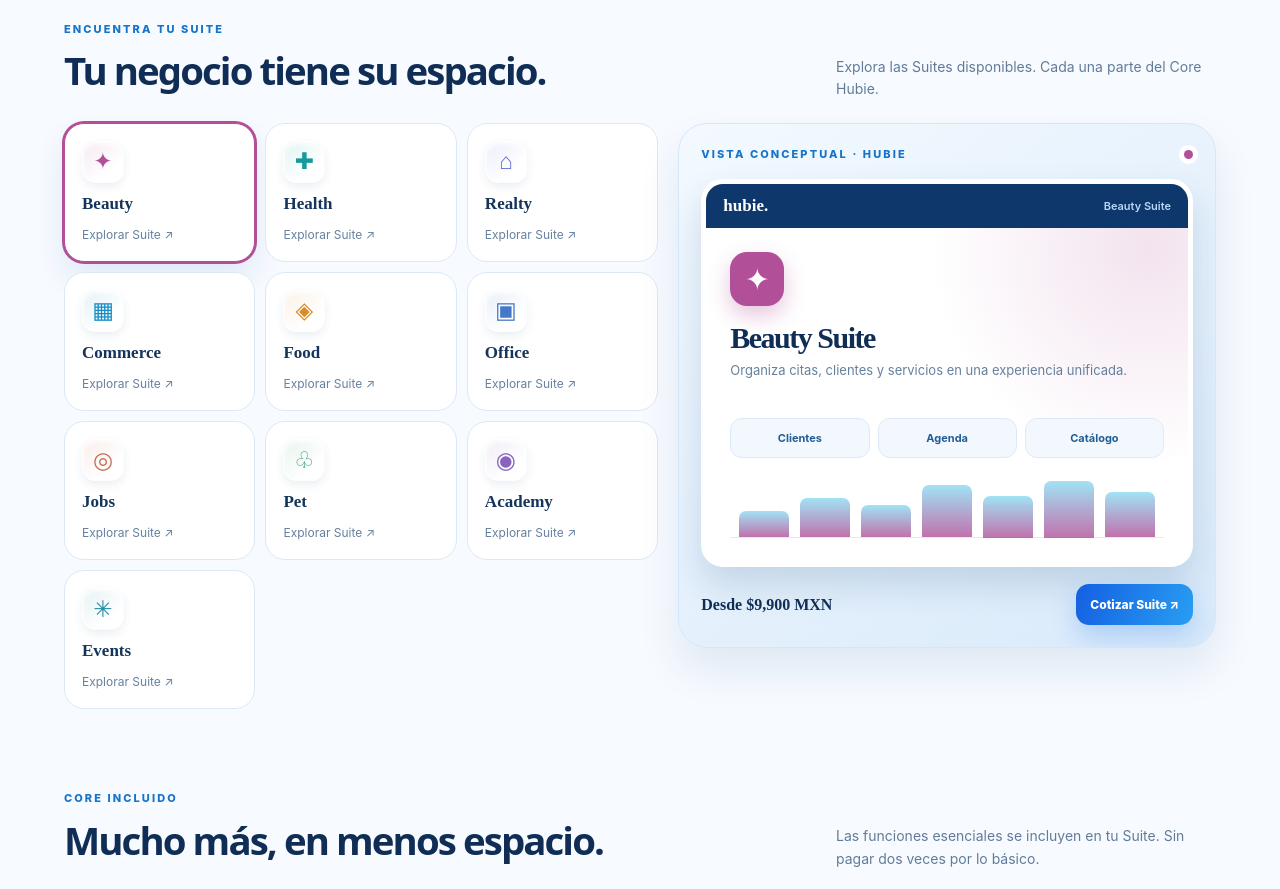
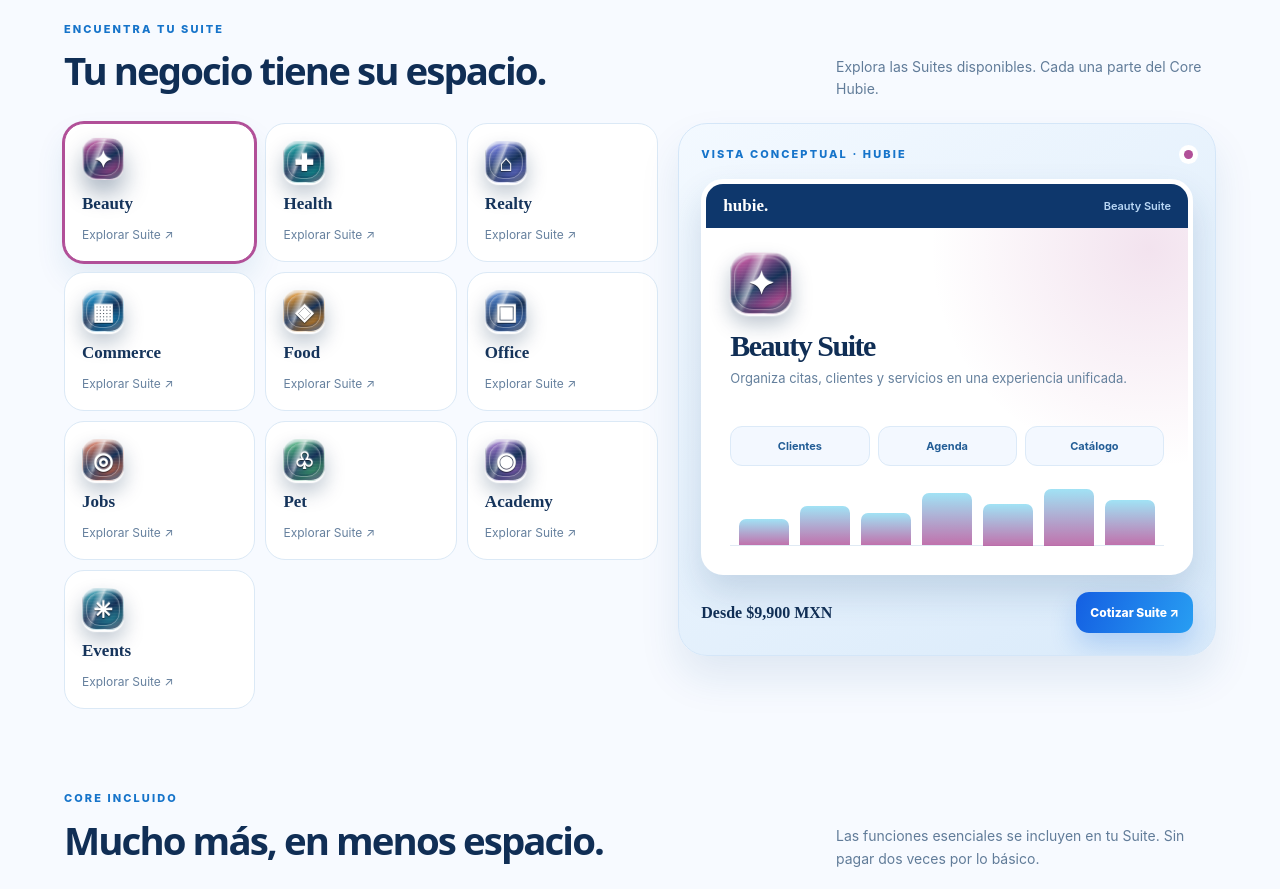
Before and after one commit to juliiocontreras/hubie, a website: page suite.html in a window 1280 px wide. Shown: the part 920-1809 px from the top of the page. Drawn offline with Linux system fonts and the light colour scheme.

Commit message:
fix: render Suite icons as brushed anodized-metal plates with specular reflections and depth

```diff
--- a/assets/compact.css
+++ b/assets/compact.css
@@ -45,3 +45,36 @@
 @media(max-width:1000px){.hc-suite-explorer{grid-template-columns:1fr}.hc-suite-explorer .hc-suite-grid{grid-template-columns:repeat(5,minmax(0,1fr))}.hc-sector-preview{position:static}}
 @media(max-width:680px){.hc-suite-explorer .hc-suite-grid{grid-template-columns:repeat(2,minmax(0,1fr))}.hc-sector-preview{padding:15px;border-radius:22px}.hc-sector-preview__content{padding:17px}.hc-sector-preview__content h3{font-size:25px}.hc-sector-preview__bottom{flex-wrap:wrap}}
 @media(prefers-reduced-motion:reduce){.hc-sector-preview__lines i{animation:none}}
+
+/* ANODIZED METAL — high-contrast brushed metal plates, not flat pastel badges */
+.hc-suite-explorer .hc-suite__icon,.hc-sector-preview__icon{
+ position:relative;isolation:isolate;overflow:hidden;flex:none;
+ color:#fff;font-family:Outfit,system-ui,sans-serif;font-weight:900;
+ text-shadow:0 1px 1px #0008,0 -1px 1px #fff7;
+ border:1px solid #ffffffa8;
+ background:
+ linear-gradient(112deg,transparent 0%,#ffffff08 26%,#ffffff9a 39%,#ffffff1a 44%,transparent 55%,#00000038 100%),
+ repeating-linear-gradient(0deg,#ffffff0b 0px,#ffffff0b 1px,transparent 1px,transparent 3px),
+ linear-gradient(150deg,#eaf5ff 0%,var(--suite-accent,var(--sector-color,#2878c4)) 17%,#17345c 53%,var(--suite-accent,var(--sector-color,#2878c4)) 77%,#f0f8ff 100%);
+ box-shadow:inset 0 2px 2px #fff9,inset 0 -5px 9px #081a3f91,inset 3px 0 6px #ffffff45,0 2px 1px #fff,0 10px 20px #08294e44;
+ transform:perspective(280px) rotateX(7deg);
+ transition:transform .35s ease,box-shadow .35s ease;
+}
+.hc-suite-explorer .hc-suite__icon::before,.hc-sector-preview__icon::before{
+ content:"";position:absolute;inset:3px;border-radius:inherit;
+ border:1px solid #ffffff4d;pointer-events:none;
+ box-shadow:inset 0 1px 2px #fff5,inset 0 -1px 3px #001a4566;
+}
+.hc-suite-explorer .hc-suite__icon::after,.hc-sector-preview__icon::after{
+ content:"";position:absolute;inset:-70% -100%;pointer-events:none;
+ background:linear-gradient(105deg,transparent 40%,#ffffff00 43%,#ffffffb0 49%,#ffffff18 53%,transparent 57%);
+ transform:translateX(-40%) rotate(-8deg);
+ transition:transform .75s ease;
+}
+.hc-suite-explorer .hc-suite:hover .hc-suite__icon,.hc-suite-explorer .hc-suite.is-selected .hc-suite__icon{
+ transform:perspective(280px) rotateX(-6deg) rotateY(-10deg) translateY(-3px);
+ box-shadow:inset 0 2px 3px #fff9,inset 0 -6px 11px #081a3f8c,0 14px 25px #08294e58;
+}
+.hc-suite-explorer .hc-suite:hover .hc-suite__icon::after,.hc-suite-explorer .hc-suite.is-selected .hc-suite__icon::after{transform:translateX(42%) rotate(-8deg)}
+.hc-sector-preview__icon{--suite-accent:var(--sector-color);width:62px;height:62px;border-radius:19px;font-size:32px}
+@media(prefers-reduced-motion:reduce){.hc-suite-explorer .hc-suite__icon,.hc-sector-preview__icon,.hc-suite-explorer .hc-suite__icon::after{transition:none!important;transform:none!important}}
```
